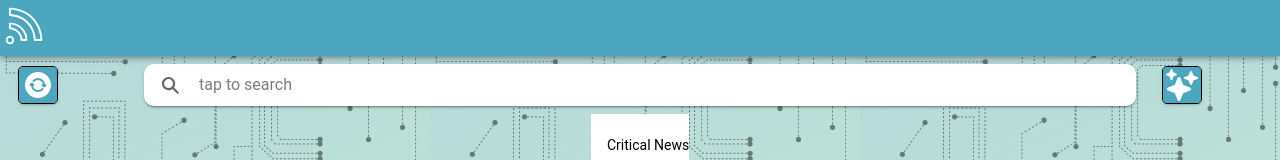
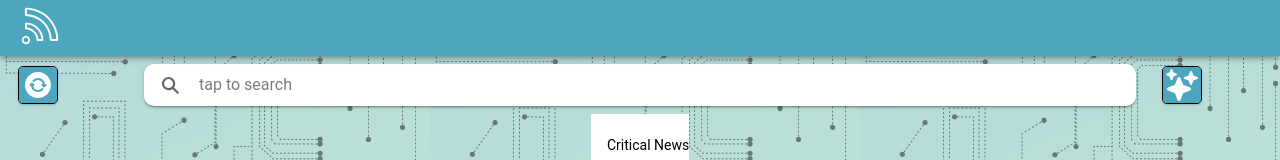
Before and after one commit to Konstantinos-Chatzistavrou/Threat-Watch, a React (Vite) app in the folder ui/: page /home in a window 1280 px wide. Shown: the top 160 px of the page. Built offline with nearby package versions, Linux system fonts and the light colour scheme.

Commit message:
150: all pages share header component

```diff
--- a/ui/src/app/common/Header/Header.tsx
+++ b/ui/src/app/common/Header/Header.tsx
@@ -1,18 +1,31 @@
-import { IonHeader, IonIcon, IonToolbar } from "@ionic/react";
+import {
+  IonCol,
+  IonGrid,
+  IonHeader,
+  IonIcon,
+  IonRow,
+  IonTitle,
+  IonToolbar,
+} from "@ionic/react";
 import logo from "../../../assets/icons/tw-logo.svg";
-import React from "react";
+import React, { PropsWithChildren } from "react";
 
-const Header: React.FC = () => (
+interface HeaderProps {
+  title?: string;
+}
+
+const Header = ({ title, children }: PropsWithChildren<HeaderProps>) => (
   <IonHeader>
     <IonToolbar>
-      <IonIcon
-        className="xl"
-        aria-hidden="true"
-        src={logo}
-        style={{
-          borderRadius: "4px",
-        }}
-      />
+      <IonGrid className={"ion-no-padding"}>
+        <IonRow className={"ion-padding-horizontal"}>
+          <IonCol>
+            <IonIcon className="xl" aria-hidden="true" src={logo} />
+          </IonCol>
+          <IonCol>{title && <IonTitle>{title}</IonTitle>}</IonCol>
+          <IonCol>{children}</IonCol>
+        </IonRow>
+      </IonGrid>
     </IonToolbar>
   </IonHeader>
 );
--- a/ui/src/app/pages/downloads/index.tsx
+++ b/ui/src/app/pages/downloads/index.tsx
@@ -7,15 +7,12 @@ import {
 } from "@ionic/react";
 import ExploreContainer from "../../common/ExploreContainer/ExploreContainer";
 import "./index.css";
+import Header from "../../common/Header/Header";
 
 const Downloads: React.FC = () => {
   return (
     <IonPage>
-      <IonHeader>
-        <IonToolbar>
-          <IonTitle>Tab 3</IonTitle>
-        </IonToolbar>
-      </IonHeader>
+      <Header title="Downloads" />
       <IonContent fullscreen>
         <IonHeader collapse="condense">
           <IonToolbar>
--- a/ui/src/app/pages/profile/index.tsx
+++ b/ui/src/app/pages/profile/index.tsx
@@ -7,15 +7,12 @@ import {
 } from "@ionic/react";
 import ExploreContainer from "../../common/ExploreContainer/ExploreContainer";
 import "./index.css";
+import Header from "../../common/Header/Header";
 
 const Profile: React.FC = () => {
   return (
     <IonPage>
-      <IonHeader>
-        <IonToolbar>
-          <IonTitle>Tab 3</IonTitle>
-        </IonToolbar>
-      </IonHeader>
+      <Header title="Profile" />
       <IonContent fullscreen>
         <IonHeader collapse="condense">
           <IonToolbar>
--- a/ui/src/app/pages/saved/index.tsx
+++ b/ui/src/app/pages/saved/index.tsx
@@ -18,6 +18,7 @@ import {
 } from "@ionic/react";
 import { usePhotoGallery, UserPhoto } from "../../hooks/usePhotoGallery";
 import { useState } from "react";
+import Header from "../../common/Header/Header";
 
 const Saved: React.FC = () => {
   const { takePhoto, photos, deletePhoto } = usePhotoGallery();
@@ -25,11 +26,7 @@ const Saved: React.FC = () => {
 
   return (
     <IonPage>
-      <IonHeader>
-        <IonToolbar>
-          <IonTitle>Photo Gallery</IonTitle>
-        </IonToolbar>
-      </IonHeader>
+      <Header title="Saved" />
       <IonContent fullscreen>
         <IonHeader collapse="condense">
           <IonToolbar>
--- a/ui/src/app/pages/settings/index.tsx
+++ b/ui/src/app/pages/settings/index.tsx
@@ -7,15 +7,12 @@ import {
 } from "@ionic/react";
 import ExploreContainer from "../../common/ExploreContainer/ExploreContainer";
 import "./index.css";
+import Header from "../../common/Header/Header";
 
 const Settings: React.FC = () => {
   return (
     <IonPage>
-      <IonHeader>
-        <IonToolbar>
-          <IonTitle>Tab 3</IonTitle>
-        </IonToolbar>
-      </IonHeader>
+      <Header title="Settings" />
       <IonContent fullscreen>
         <IonHeader collapse="condense">
           <IonToolbar>
```
